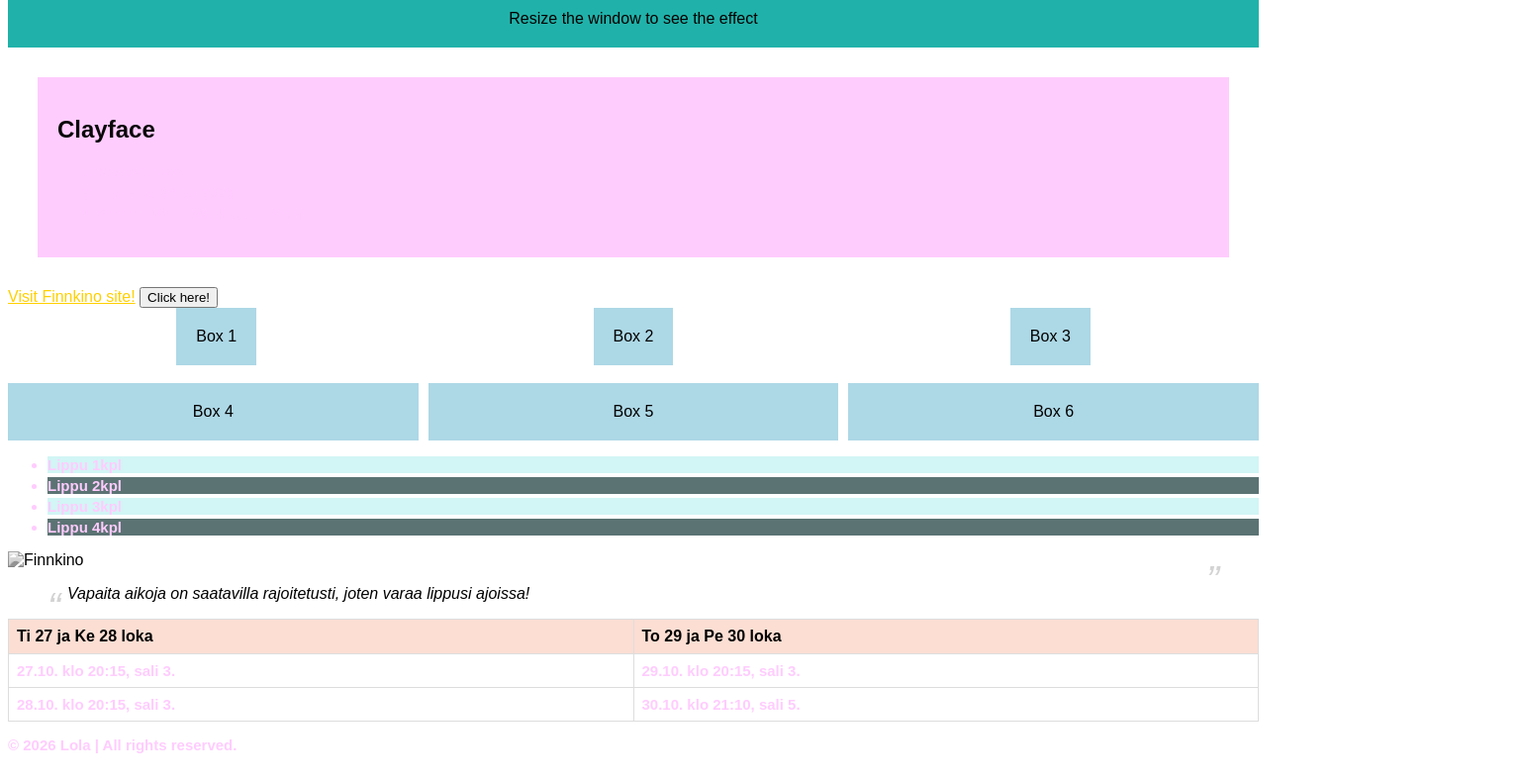
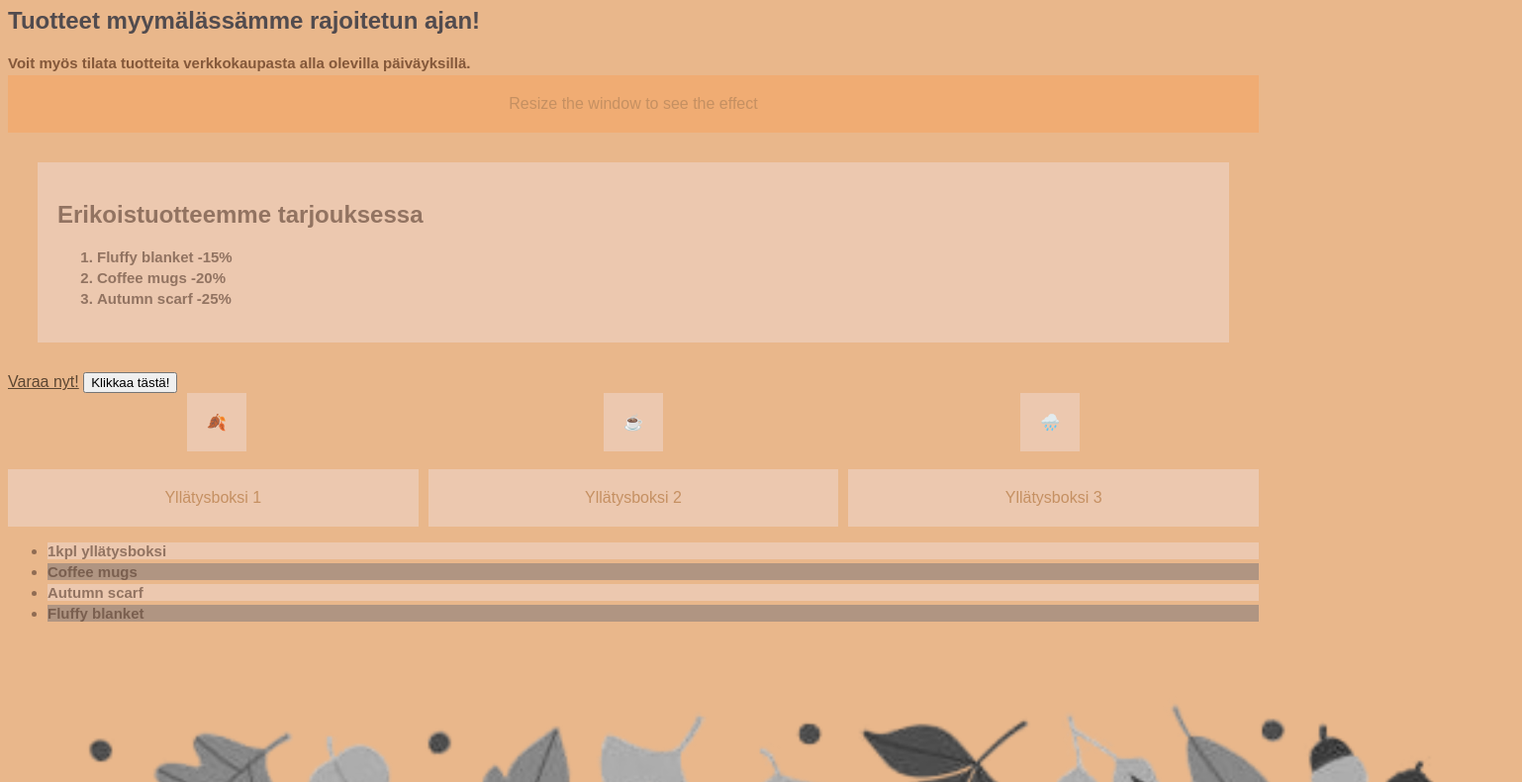
Before and after one commit to lolahxa/websivuston_kehittaminen_syksy2026, a plain HTML site: page WS_04/index.html in a window 1280 px wide. Shown: the part 485-1275 px from the top of the page at 99% size, 1538 px wide, since content can reach past the window. Before the commit the page ends 1254 px from the top, so only its background shows below. Drawn offline with Linux system fonts and the light colour scheme.

```diff
--- a/WS_04/index.html
+++ b/WS_04/index.html
@@ -3,19 +3,19 @@
 <!-- head tila jossa ovat määritelty linkit, yms -->
 <head>
 
-    <img src="image.png" alt="Finnkino" width="120" height="100">
+    <img src="leaf.png" alt="leaflogo" width="120" height="100">
      <!-- meta charset,  kirjaimistoa jota käyetään sivulla.  -->
     <meta charset="UTF-8">
      <!-- viewport, näytönkoko joka muuttuu esim mobiilinäkymässä siihen soveltuvaksi. -->
     <meta name="viewport" content="width=device-width, initial-scale=1.0">
-    <title>Finnkino lippujen varaus</title>
+    <title>Autumn Vibesin syksytuotteet</title>
     <link rel="stylesheet" href="./style.css">
 </head>
 
 <!-- body on tila missä kaikki sisältö näkyy sivulla. -->
 <body>
     <header>
-  <h1>My Website</h1>
+  <h1>Autumn Vibes</h1>
   <nav>
     <ul>
       <li><a href="./index.html">Home</a></li>
@@ -27,68 +27,66 @@
 
 <main>
   <section id="about">
-    <h2>About Me</h2>
-    <p>This is a paragraph about me.</p>
-  </section>
+    <h2>Syksytuotteet</h2>
+    <p>Yllätysbokseja sekä syksyisiä tuotteita myymälässämme 15.12.2026 asti, toimitus 24.11. alkaen.</p>
 </main>
  <link rel="stylesheet" href="./style.css">
 
-        <h1 style="color: rgb(255, 208, 0);">Varaa Finnkino liput</h1>
-        <h2>Elokuva Clayface elokuvateattereissa 27.-30.10.</h2>
-        <p>Sali 3 + 5, Flamingossa, kellonaika riippuen päivästä.</p>
+    <h1 style="color: rgba(86, 59, 47, 0.605);">Varaa ja osta tuotteesi nyt!</h1>
+        <h2>Tuotteet myymälässämme rajoitetun ajan!</h2>
+        <p>Voit myös tilata tuotteita verkkokaupasta alla olevilla päiväyksillä.</p>
 
 <div class="responsive-box">Resize the window to see the effect</div>
 
 <div class="content-box">
-<h2 style="color: rgb(8, 8, 8);">Clayface</h2>
-<ol style="color: rgb(255, 208, 0);">
-        <li>Kesto 1t 48min</li>
-        <li>Ensi-ilta 23.10.2026</li>
-        <li>Genre: Jännitys, Kauhu, Sci-fi</li>
+<h2 style="color: rgba(86, 59, 47, 0.605);">Erikoistuotteemme tarjouksessa</h2>
+<ol style="color: rgba(86, 59, 47, 0.605);">
+        <li>Fluffy blanket -15%</li>
+        <li>Coffee mugs -20%</li>
+        <li>Autumn scarf -25%</li>
 </ol>
 </div>
 
-<a style="color: rgb(255, 208, 0);" href="https://finnkino.fi">Visit Finnkino site!</a>
-
-<button class="transition-button">Click here!</button>
+<a style="color: rgb(92, 70, 50);" href="https://finnkino.fi">Varaa nyt!</a>
+<button class="transition-button">Klikkaa tästä!</button>
 <br>
 <div class="flex-container">
-  <div class="box">Box 1</div>
-  <div class="box">Box 2</div>
-  <div class="box">Box 3</div>
+  <div class="box">🍂</div>
+  <div class="box">☕</div>
+  <div class="box">🌧️</div>
 </div>
 <br>
 <div class="grid-container">
-  <div class="box">Box 4</div>
-  <div class="box">Box 5</div>
-  <div class="box">Box 6</div>
+  <div class="box">Yllätysboksi 1</div>
+  <div class="box">Yllätysboksi 2</div>
+  <div class="box">Yllätysboksi 3</div>
 </div>
 
 <ul class="pseudo-list">
-        <li>Lippu 1kpl</li>
-        <li>Lippu 2kpl</li>
-        <li>Lippu 3kpl</li>
-        <li>Lippu 4kpl</li>
+        <li>1kpl yllätysboksi</li>
+        <li>Coffee mugs</li>
+        <li>Autumn scarf</li>
+        <li>Fluffy blanket</li>
 </ul>
 
-<img src="./image.png" alt="Finnkino" class="filter-image">
+<img src="./leafer.png" alt="leaf" class="filter-image">
 
 <blockquote class="quote">
-        Vapaita aikoja on saatavilla rajoitetusti, joten varaa lippusi ajoissa!
+        Tuotteita rajoitetusti, joten varaa tuotteesi ajoissa!
       </blockquote>
 
 <table>
     <tr>
-        <th>Ti 27 ja Ke 28 loka </th>
-        <th>To 29 ja Pe 30 loka</th>
+        <th>Alennustuotteemme</th>
+        <th>Yllätysboksi</th>
     </tr>
     <tr>
-        <td>27.10. klo 20:15, sali 3.</td>
-        <td>29.10. klo 20:15, sali 3.</td>
+        <td>Varaukset 22.11.2026 -></td>
+        <td>Varaukset 24.11.2026 -></td>
     </tr>
     <tr>
-        <td>28.10. klo 20:15, sali 3.</td>
-        <td>30.10. klo 21:10, sali 5.</td>
+        <td>Varaukset 22.11.2026 -></td>
+        <td>Varaukset 24.11.2026 -></td>
     </tr>
 </table>
 <footer>
--- a/WS_04/style.css
+++ b/WS_04/style.css
@@ -3,39 +3,39 @@ th, td {
   text-align: left;
 }
 p {
-            color: rgb(255, 204, 254);
+            color: #84583a;
             font-size: 15px;
             margin-bottom: 4px;
             font-weight: bold;
         }
         body {
-            background-color: #c18c5d
-            color: rgb(253, 201, 252);
+            background-color: rgb(233, 183, 139);
+            color: rgb(197, 144, 98);
             font-family: Arial, sans-serif;
         }
         li {
-            color: rgb(255, 204, 254);
+            color: rgba(86, 59, 47, 0.605);;
             font-size: 15px;
             margin-bottom: 4px;
             font-weight: bold;
         }
         td {
-            color:rgb(255, 204, 254);
+            color: #495867;
             font-size: 15px;
             margin-bottom: 4px;
             font-weight: bold;
         }
 h1 {
-            color: #c15d5d
+            color: #704e25;
         }
         h2 {
-            color: #c18c5d
+            color: #0f1c34b3;
         }
 
 .content-box {
     padding: 20px;
     margin: 30px;
-    background-color: rgb(255, 204, 254);
+    background-color: #ecc8af;
 }
 table {
       width: 100%;
@@ -43,13 +43,13 @@ table {
     }
 
     th, td {
-      border: 1px solid #ddd;
+      border: 3px solid #ecc8af;
       padding: 8px;
       text-align: left;
     }
 
     th {
-      background-color:#fcded3
+      background-color:#ecc8af;
     }
 
     form {
@@ -109,11 +109,11 @@ transition-button {
         }
       }
 .pseudo-list li:nth-child(odd) {
-        background-color: rgb(210, 245, 245);
+        background-color: #ecc8af;
       }
 
       .pseudo-list li:nth-child(even) {
-        background-color: rgb(91, 115, 115);
+        background-color: #b09582 ;
       }
       .filter-image {
         filter: grayscale(100%);
@@ -161,7 +161,7 @@ transition-button {
     justify-content: center;
     gap: 2.5rem;
     align-items: center;
-    background-color: rgb(91, 115, 115);
+    background-color: #461f0374 ;
     padding: 10px;
     padding-top: 20px;
     padding-bottom: 20px;
@@ -173,7 +173,7 @@ transition-button {
 
 nav a {
     text-decoration: none;
-    color: #333;
+    color: #b09582 ;
     margin-right: 10px;
 }
 
@@ -196,7 +196,7 @@ nav a {
 }
 
 .box {
-  background-color: lightblue;
+  background-color: #ecc8af ;
   padding: 20px;
   text-align: center;
 }
@@ -214,6 +214,6 @@ nav a {
 
 @media (min-width: 601px) {
   .responsive-box {
-    background-color: lightseagreen;
+    background-color: rgb(240, 172, 115);
   }
 }
```
Also changed, not shown: WS_04/contact.html (+1 -3 lines), WS_04/images.jpg (deleted), WS_04/leaf.png (added), WS_04/leafer.png (added).
